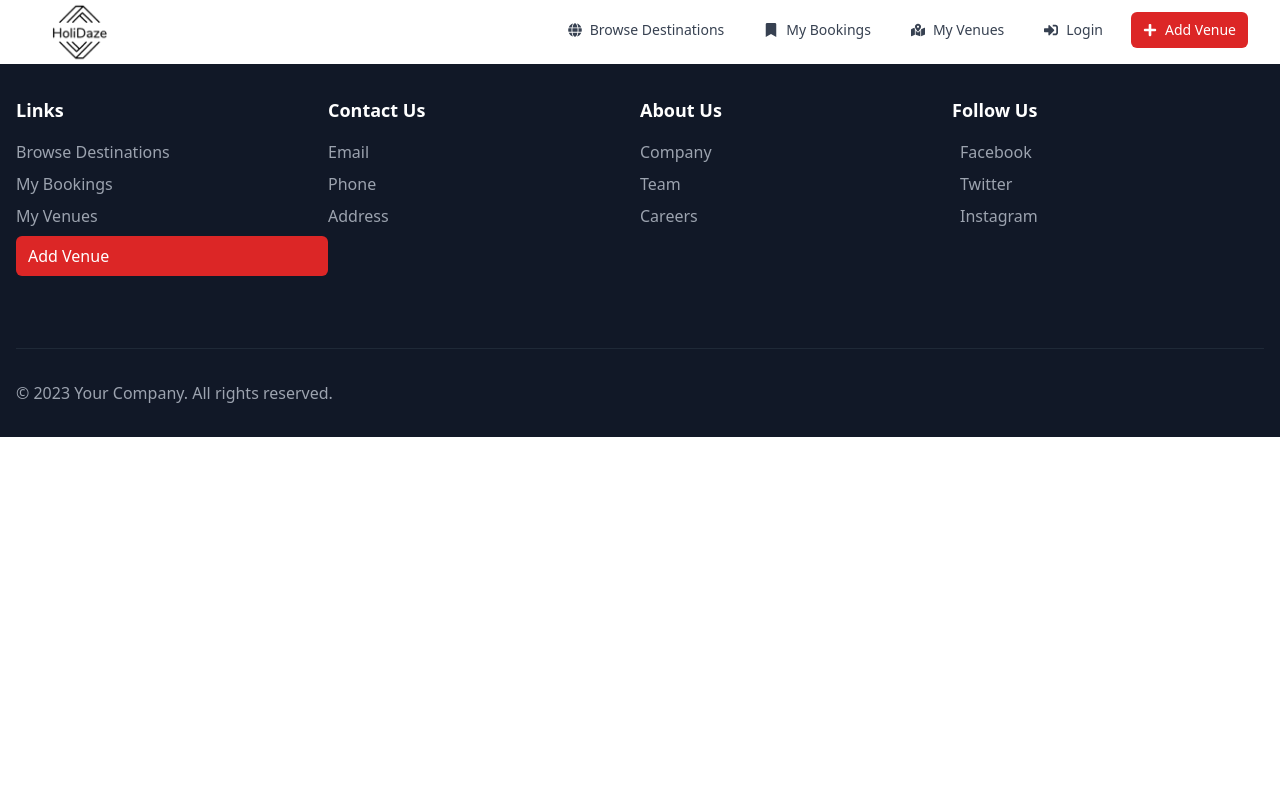
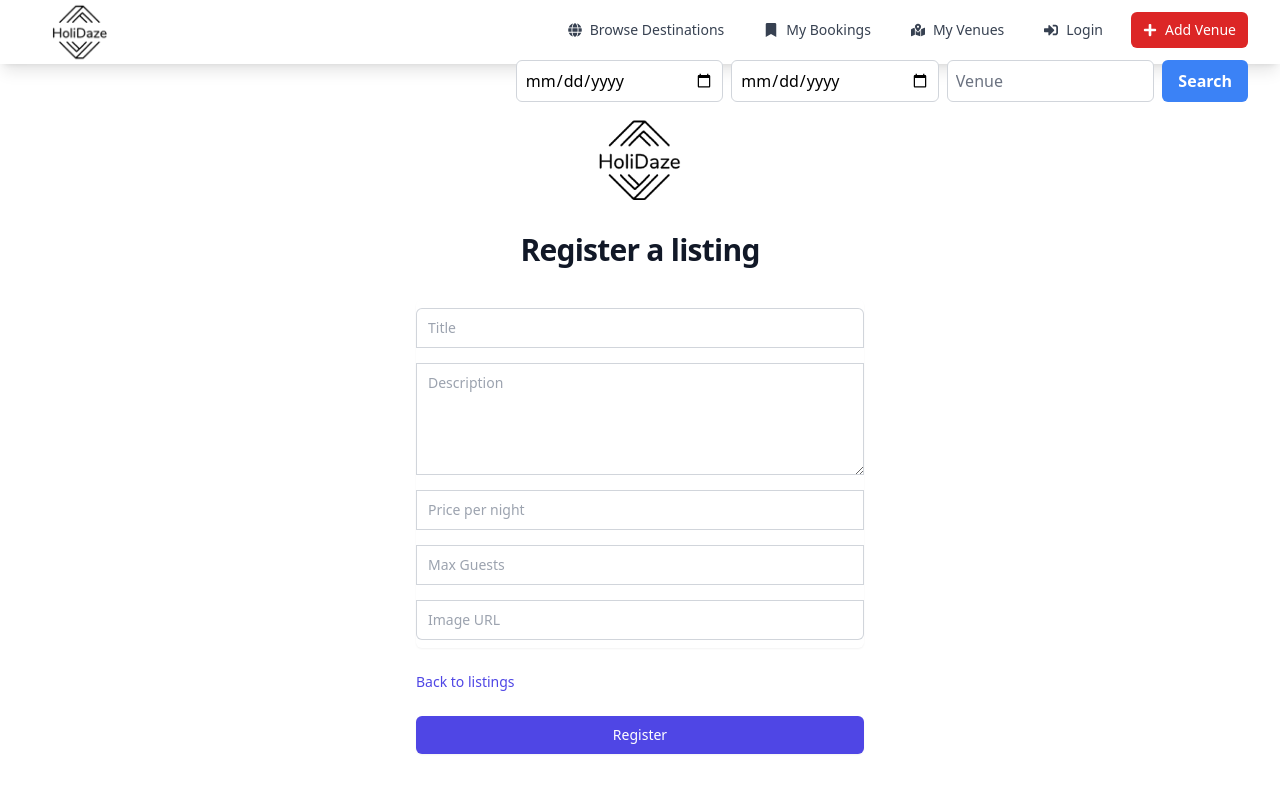
Before and after one commit to Michaelwasilewski/project-exam-2, a React (Create React App) app in the folder holidaze/: page /create-venue in a window 1280 px wide. Shown: the top 800 px of the page. Built offline with nearby package versions, Linux system fonts and the light colour scheme.

Commit message:
searchBar

```diff
--- a/holidaze/src/Routes/Router.js
+++ b/holidaze/src/Routes/Router.js
@@ -3,6 +3,7 @@ import { Route, Routes } from 'react-router-dom';
 import Venues from '../components/Views/Venues';
 import LoginPage from '../components/Views/Venues';
 import RegisterPage from '../components/Views/RegisterPage';
+import CreateVenueForm from '../components/Views/CreateVenueForm';
 
 const Router = () => {
 	return (
@@ -17,6 +18,10 @@ const Router = () => {
 					path="/register"
 					element={<RegisterPage />}
 				/>
+				<Route
+					path="/create-venue"
+					element={<CreateVenueForm />}
+				/>
 			</Routes>
 		</>
 	);
--- /dev/null
+++ b/holidaze/src/components/Views/CreateVenueForm.js
@@ -0,0 +1,195 @@
+import { useState } from 'react';
+import Logo from '../../img/holidazelogo.png';
+export default function CreateVenueForm() {
+	const [title, setTitle] = useState('');
+	const [description, setDescription] =
+		useState('');
+	const [price, setPrice] = useState('');
+	const [maxGuests, setMaxGuests] = useState('');
+	const [wifi, setWifi] = useState(false);
+	const [pets, setPets] = useState(false);
+	const [breakfast, setBreakfast] =
+		useState(false);
+	const [parking, setParking] = useState(false);
+	const [image, setImage] = useState(null);
+
+	const handleSubmit = (event) => {
+		event.preventDefault();
+		// TODO: Handle form submission
+	};
+
+	return (
+		<div className="flex min-h-full items-center justify-center px-4 py-12 sm:px-6 lg:px-8">
+			<div className="w-full max-w-md space-y-8">
+				<div>
+					<img
+						className="mx-auto h-24 w-auto"
+						src={Logo}
+						alt="Your Company"
+					/>
+					<h2 className="mt-6 text-center text-3xl font-bold tracking-tight text-gray-900">
+						Register a listing
+					</h2>
+				</div>
+				<form
+					className="mt-8 space-y-6"
+					onSubmit={handleSubmit}
+				>
+					<input
+						type="hidden"
+						name="remember"
+						defaultValue="true"
+					/>
+					<div className="-space-y-px rounded-md shadow-sm">
+						<div className="py-2">
+							<label
+								htmlFor="title"
+								className="sr-only"
+							>
+								Title
+							</label>
+							<input
+								type="text"
+								id="title"
+								name="title"
+								value={title}
+								onChange={(event) =>
+									setTitle(event.target.value)
+								}
+								required
+								className="relative block w-full rounded-t-md border-0 py-2 text-gray-900 ring-1 ring-inset ring-gray-300 placeholder:text-gray-400 focus:z-10 focus:ring-2 focus:ring-inset focus:ring-indigo-600 sm:text-sm sm:leading-6"
+								placeholder="Title"
+							/>
+						</div>
+
+						<div className="py-2">
+							<label
+								htmlFor="description"
+								className="sr-only"
+							>
+								Description
+							</label>
+							<textarea
+								id="description"
+								name="description"
+								value={description}
+								onChange={(event) =>
+									setDescription(
+										event.target.value
+									)
+								}
+								required
+								rows="4"
+								className="relative block w-full border-0 py-2 text-gray-900 ring-1 ring-inset ring-gray-300 placeholder:text-gray-400 focus:z-10 focus:ring-2 focus:ring-inset focus:ring-indigo-600 sm:text-sm sm:leading-6"
+								placeholder="Description"
+							></textarea>
+						</div>
+
+						<div className="py-2">
+							<label
+								htmlFor="price"
+								className="sr-only"
+							>
+								Price
+							</label>
+							<input
+								type="number"
+								id="price"
+								name="price"
+								value={price}
+								onChange={(event) =>
+									setPrice(event.target.value)
+								}
+								required
+								className="relative block w-full border-0 py-2 text-gray-900 ring-1 ring-inset ring-gray-300 placeholder:text-gray-400 focus:z-10 focus:ring-2 focus:ring-inset focus:ring-indigo-600 sm:text-sm sm:leading-6"
+								placeholder="Price per night"
+							/>
+						</div>
+
+						<div className="py-2">
+							<label
+								htmlFor="maxGuests"
+								className="sr-only"
+							>
+								Max Guests
+							</label>
+							<input
+								type="number"
+								id="maxGuests"
+								name="maxGuests"
+								value={maxGuests}
+								onChange={(event) =>
+									setMaxGuests(event.target.value)
+								}
+								required
+								className="relative block w-full border-0 py-2 text-gray-900 ring-1 ring-inset ring-gray-300 placeholder:text-gray-400 focus:z-10 focus:ring-2 focus:ring-inset focus:ring-indigo-600 sm:text-sm sm:leading-6"
+								placeholder="Max Guests"
+							/>
+						</div>
+						{/* <div className="py-2">
+							<label
+								htmlFor="address"
+								className="sr-only"
+							>
+								Address
+							</label>
+							<input
+								type="text"
+								id="address"
+								name="address"
+								value={address}
+								onChange={(event) =>
+									setAddress(event.target.value)
+								}
+								required
+								className="relative block w-full border-0 py-2 text-gray-900 ring-1 ring-inset ring-gray-300 placeholder:text-gray-400 focus:z-10 focus:ring-2 focus:ring-inset focus:ring-indigo-600 sm:text-sm sm:leading-6"
+								placeholder="Address"
+							/>
+						</div> */}
+
+						<div className="py-2">
+							<label
+								htmlFor="imageURL"
+								className="sr-only"
+							>
+								Image URL
+							</label>
+							<input
+								type="url"
+								id="imageURL"
+								name="imageURL"
+								value={image}
+								onChange={(event) =>
+									setImage(event.target.value)
+								}
+								required
+								className="relative block w-full rounded-b-md border-0 py-2 text-gray-900 ring-1 ring-inset ring-gray-300 placeholder:text-gray-400 focus:z-10 focus:ring-2 focus:ring-inset focus:ring-indigo-600 sm:text-sm sm:leading-6"
+								placeholder="Image URL"
+							/>
+						</div>
+					</div>
+
+					<div className="flex items-center justify-between">
+						<div className="text-sm">
+							<a
+								href="#"
+								className="font-medium text-indigo-600 hover:text-indigo-500"
+							>
+								Back to listings
+							</a>
+						</div>
+					</div>
+
+					<div>
+						<button
+							type="submit"
+							className="w-full flex justify-center py-2 px-4 border border-transparent rounded-md shadow-sm text-sm font-medium text-white bg-indigo-600 hover:bg-indigo-700 focus:outline-none focus:ring-2 focus:ring-offset-2 focus:ring-indigo-500"
+						>
+							Register
+						</button>
+					</div>
+				</form>
+			</div>
+		</div>
+	);
+}
--- a/holidaze/src/components/Views/RegisterPage.js
+++ b/holidaze/src/components/Views/RegisterPage.js
@@ -64,6 +64,7 @@ export default function Example() {
 					'token',
 					data.access_token
 				);
+
 				// redirect to the dashboard or other appropriate page
 			} else {
 				const errorData = await response.json();
--- a/holidaze/src/components/searchBar.js
+++ b/holidaze/src/components/searchBar.js
@@ -1,63 +1,57 @@
-import { useState } from 'react';
+import React, { useState } from 'react';
 
-const SearchBar = ({ setResults }) => {
-	const [input, setInput] = useState('');
-	const fetchData = (value) => {
-		fetch(
-			'https://api.noroff.dev/api/v1/online-shop'
-		)
-			.then((response) => response.json())
-			.then((json) => {
-				const results = json.filter((product) => {
-					return (
-						value &&
-						product &&
-						product.title &&
-						product.title
-							.toLowerCase()
-							.includes(value)
-					);
-				});
-				setResults(results);
-			});
+const SearchBar = () => {
+	const [dateFrom, setDateFrom] = useState('');
+	const [dateTo, setDateTo] = useState('');
+	const [venue, setVenue] = useState('');
+
+	const handleSubmit = (e) => {
+		e.preventDefault();
+		console.log('Search parameters:', {
+			dateFrom,
+			dateTo,
+			venue,
+		});
+		// Perform your search logic here
 	};
 
-	const handleChange = (value) => {
-		setInput(value);
-		fetchData(value);
-	};
 	return (
-		<div className="relative w-full max-w-md">
-			<label htmlFor="search" className="sr-only">
+		<form
+			onSubmit={handleSubmit}
+			className="flex flex-col md:flex-row md:space-x-2 md:space-y-0"
+		>
+			<input
+				type="date"
+				value={dateFrom}
+				onChange={(e) =>
+					setDateFrom(e.target.value)
+				}
+				className="w-full p-2 border border-gray-300 rounded-md"
+				placeholder="Date From"
+			/>
+			<input
+				type="date"
+				value={dateTo}
+				onChange={(e) =>
+					setDateTo(e.target.value)
+				}
+				className="w-full p-2 border border-gray-300 rounded-md"
+				placeholder="Date To"
+			/>
+			<input
+				type="text"
+				value={venue}
+				onChange={(e) => setVenue(e.target.value)}
+				className="w-full p-2 border border-gray-300 rounded-md"
+				placeholder="Venue"
+			/>
+			<button
+				type="submit"
+				className="w-full px-4 py-2 font-bold text-white bg-blue-500 rounded-md hover:bg-blue-600 md:w-auto"
+			>
 				Search
-			</label>
-			<div className="relative">
-				<div className="absolute inset-y-0 left-0 pl-3 flex items-center pointer-events-none">
-					<svg
-						className="h-5 w-5 text-gray-400"
-						fill="currentColor"
-						viewBox="0 0 20 20"
-						xmlns="http://www.w3.org/2000/svg"
-					>
-						<path
-							fillRule="evenodd"
-							clipRule="evenodd"
-							d="M14.21 12.62c-.91.82-2.15 1.32-3.5 1.32-2.87 0-5.2-2.33-5.2-5.2 0-2.87 2.33-5.2 5.2-5.2 2.87 0 5.2 2.33 5.2 5.2 0 1.35-.5 2.59-1.32 3.5l4.43 4.43c.39.39.39 1.02 0 1.41-.39.39-1.02.39-1.41 0L14.21 12.62zm-1.41-1.41c.52-.52 1.22-.81 1.97-.81 1.61 0 2.92 1.31 2.92 2.92 0 1.61-1.31 2.92-2.92 2.92-1.61 0-2.92-1.31-2.92-2.92 0-.75.29-1.45.81-1.97z"
-						/>
-					</svg>
-				</div>
-				<input
-					id="search"
-					className="block w-full pl-10 pr-3 py-2 border border-gray-300 rounded-md leading-5 bg-white placeholder-gray-500 focus:outline-none focus:placeholder-gray-400 focus:border-blue-300 focus:shadow-outline-blue sm:text-sm transition duration-150 ease-in-out"
-					placeholder="Search the store"
-					type="search"
-					value={input}
-					onChange={(e) =>
-						handleChange(e.target.value)
-					}
-				/>
-			</div>
-		</div>
+			</button>
+		</form>
 	);
 };
 
--- a/holidaze/src/components/shared/Footer.js
+++ b/holidaze/src/components/shared/Footer.js
@@ -3,11 +3,14 @@ import { Link } from 'react-router-dom';
 
 const Footer = () => {
 	return (
-		<footer className="bg-gray-900">
-			<div className="container mx-auto px-4 py-8">
+		<footer className="bg-gray-800 shadow-lg">
+			<div
+				className="mx-auto px-4 py-8"
+				style={{ width: '80%' }}
+			>
 				<div className="flex flex-wrap">
 					<div className="w-full md:w-1/3 lg:w-1/4 mb-8">
-						<h2 className="text-white text-lg font-semibold mb-4">
+						<h2 className="text-gray-800 text-lg font-semibold mb-4">
 							Links
 						</h2>
 						<ul className="list-none">
@@ -46,7 +49,7 @@ const Footer = () => {
 						</ul>
 					</div>
 					<div className="w-full md:w-1/3 lg:w-1/4 mb-8">
-						<h2 className="text-white text-lg font-semibold mb-4">
+						<h2 className="text-gray-800 text-lg font-semibold mb-4">
 							Contact Us
 						</h2>
 						<ul className="list-none">
@@ -77,7 +80,7 @@ const Footer = () => {
 						</ul>
 					</div>
 					<div className="w-full md:w-1/3 lg:w-1/4 mb-8">
-						<h2 className="text-white text-lg font-semibold mb-4">
+						<h2 className="text-gray-800 text-lg font-semibold mb-4">
 							About Us
 						</h2>
 						<ul className="list-none">
@@ -108,7 +111,7 @@ const Footer = () => {
 						</ul>
 					</div>
 					<div className="w-full md:w-1/3 lg:w-1/4 mb-8">
-						<h2 className="text-white text-lg font-semibold mb-4">
+						<h2 className="text-gray-800 text-lg font-semibold mb-4">
 							Follow Us
 						</h2>
 						<ul className="list-none">
@@ -143,8 +146,8 @@ const Footer = () => {
 						</ul>
 					</div>
 				</div>
-				<div className="mt-8 border-t border-gray-800 pt-8">
-					<p className="text-base text-gray-400">
+				<div className="mt-8 border-t border-gray-200 pt-8">
+					<p className="text-base text-gray-500">
 						&copy; 2023 Your Company. All rights
 						reserved.
 					</p>
--- a/holidaze/src/components/shared/Header.js
+++ b/holidaze/src/components/shared/Header.js
@@ -8,6 +8,7 @@ import {
 	FaSignInAlt,
 } from 'react-icons/fa';
 import Logo from '../../img/holidazelogo.png';
+import SearchBar from '../SearchBar';
 
 function Header() {
 	const [isMenuOpen, setIsMenuOpen] =
@@ -61,12 +62,15 @@ function Header() {
 								Login
 							</NavLink>
 							<NavLink
-								to="/add-venue"
+								to="/create-venue"
 								className="text-white bg-red-600 hover:bg-red-700 px-3 py-2 rounded-md text-sm font-medium flex items-center"
 							>
 								<FaPlus className="mr-2" />
 								Add Venue
 							</NavLink>
+						</div>
+						<div className="mt-3">
+							<SearchBar />
 						</div>
 					</div>
 					<div className="-mr-2 flex items-center md:hidden">
```
